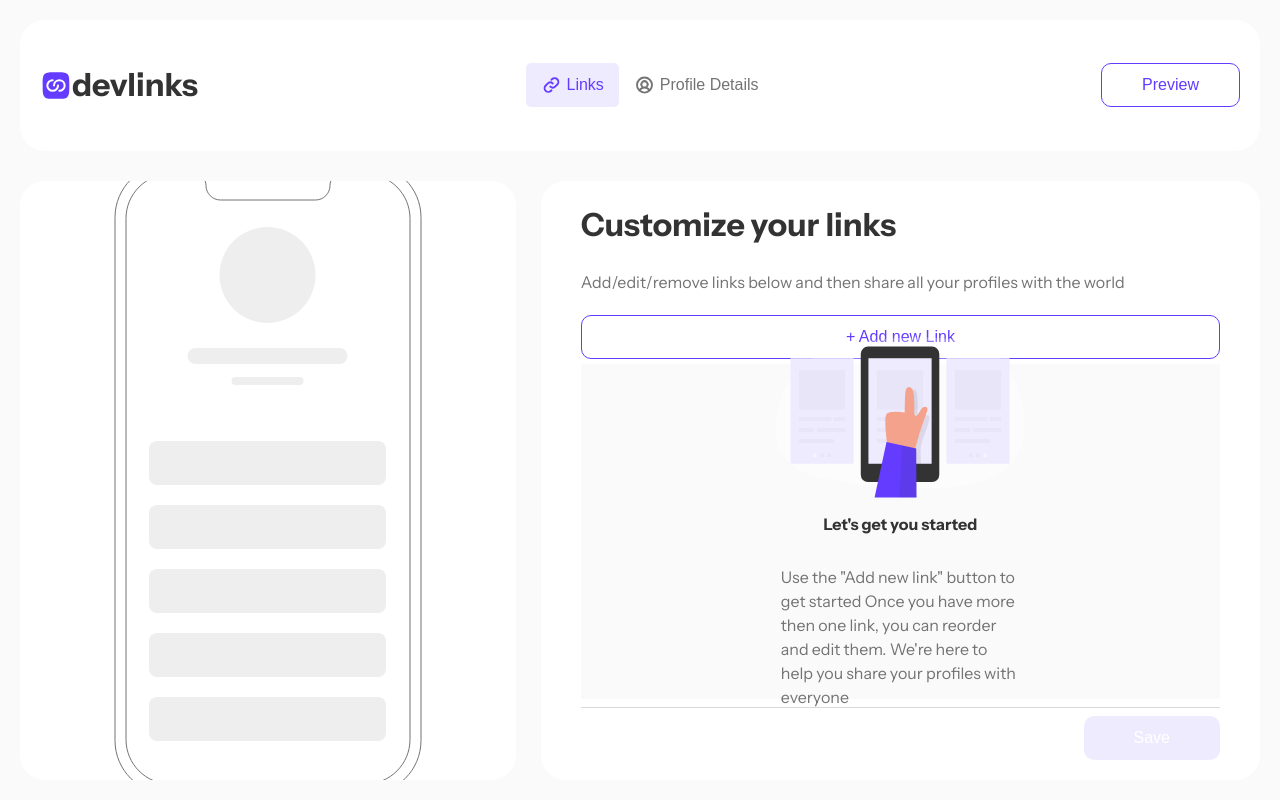
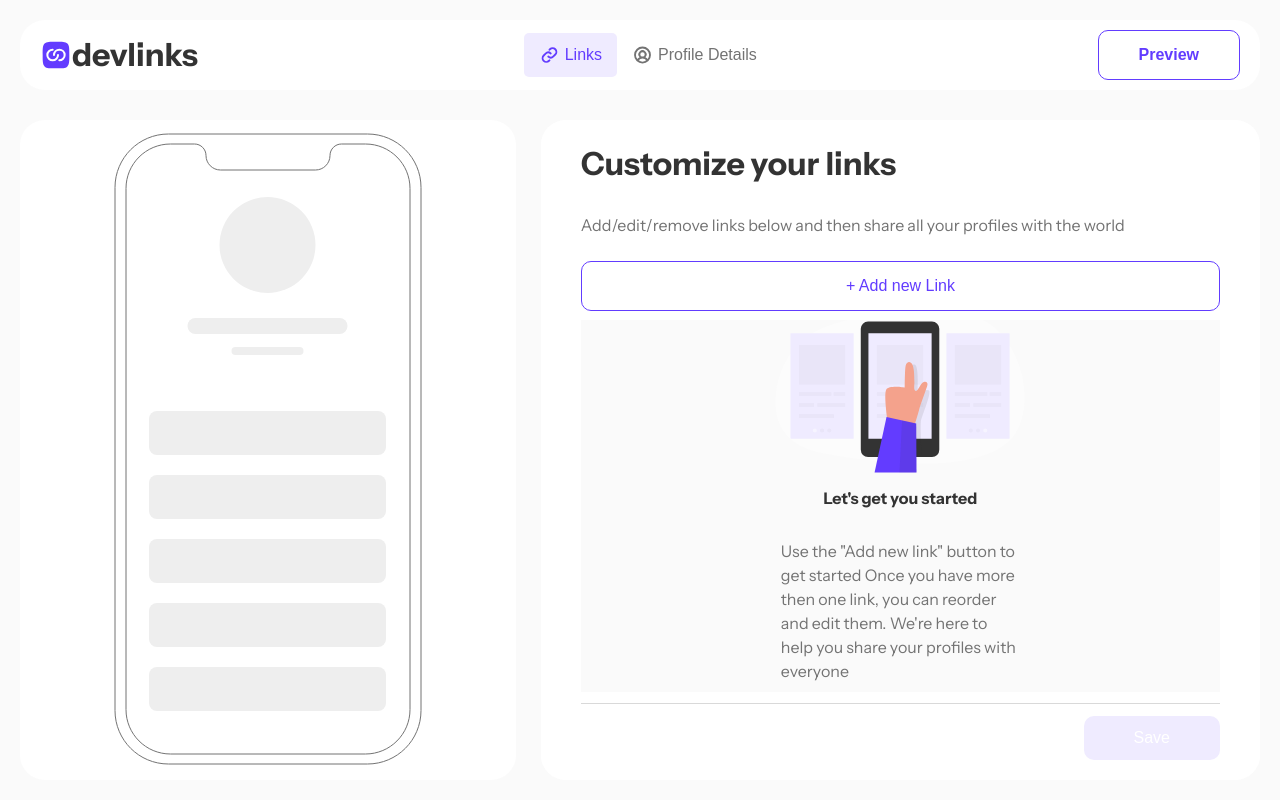
Before and after one commit to JoelStorr/FM-LinkSharing-App, a Nuxt app: page /editor in a window 1280 px wide. Built offline with nearby package versions, Linux system fonts and the light colour scheme; no server answers.

Commit message:
Fixed html bugs

```diff
--- a/assets/css/main.css
+++ b/assets/css/main.css
@@ -47,6 +47,14 @@ p{
     color: #737373;
 }
 
+span {
+    font-size: 1.6rem;
+    line-height: 150%;
+    font-weight: normal;
+    font-style: normal;
+    color: #737373;
+}
+
 label{
     font-size: 1.2rem;
     line-height: 150%;
--- a/components/NavBar.vue
+++ b/components/NavBar.vue
@@ -1,8 +1,8 @@
 <template>
-  <div id="navbar">
+  <nav id="navbar">
     <div class="logo-holder">
       <img src="/images/logo-devlinks-small.svg" />
-      <h1 class="mobile-name">devlinks</h1>
+      <h2 class="mobile-name">devlinks</h2>
     </div>
 
     <div class="tabs-holder">
@@ -27,7 +27,7 @@
         <img src="/images/icon-preview-header.svg" />
       </template>
     </UIButtonSecondary>
-  </div>
+  </nav>
 </template>
 
 <script setup>
@@ -62,9 +62,16 @@ function navigateToProfiel() {
   justify-content: space-between;
   background-color: white;
   border-radius: 25px;
-  padding: 2rem;
+  padding: 1rem 2rem;
 }
 
+h2 {
+    font-size: 3.2rem;
+    line-height: 150%;
+    font-weight: bold;
+    margin: 0;
+    padding: 0;
+}
 .logo-holder {
   display: flex;
 }
--- a/components/UI/Button/Secondary.vue
+++ b/components/UI/Button/Secondary.vue
@@ -1,11 +1,11 @@
 <template>
   <button @click="emit('onClick')" :disabled="props.disabled">
-    <div :class="props.iconOnly ? 'btn-icon' : ''">
+    <span :class="props.iconOnly ? 'btn-icon' : ''">
       <slot name="icon"></slot>
-    </div>
-    <div :class="props.iconOnly ? 'btn-text' : ''">
+    </span>
+    <span :class="props.iconOnly ? 'btn-text' : ''">
       <slot name="text"></slot>
-    </div>
+    </span>
   </button>
 </template>
 
@@ -27,6 +27,9 @@ button {
   border-radius: 10px;
   font-size: 1.6rem;
 }
+.btn-text{
+  font-weight: bolder;
+}
 
 button:active {
   background-color: #efebff;
@@ -42,6 +45,10 @@ button:disabled {
 
 .btn-icon {
   display: none;
+}
+
+span{
+  color: #623cff;
 }
 
 @media only screen and (max-width: 450px) {
--- a/components/UI/Tab.vue
+++ b/components/UI/Tab.vue
@@ -5,7 +5,7 @@
     @click="emits('clicked')"
   >
     <img :src="props.imgSrc" />
-    <p class="mobile-text"><slot /></p>
+    <span class="mobile-text"><slot /></span>
   </button>
 </template>
 
@@ -29,14 +29,14 @@ const emits = defineEmits("clicked");
   border-radius: 0.5rem;
 }
 
-.tag p {
+.tag span {
   margin: 0;
   padding: 0;
   margin-left: 0.5rem;
   color: #737373;
 }
 
-.tag:hover p {
+.tag:hover span {
   color: #633cff;
 }
 
@@ -49,7 +49,7 @@ const emits = defineEmits("clicked");
   background-color: #efebff;
 }
 
-.active p {
+.active span {
   color: #633cff;
 }
 
--- a/nuxt.config.ts
+++ b/nuxt.config.ts
@@ -1,13 +1,18 @@
 // https://nuxt.com/docs/api/configuration/nuxt-config
 export default defineNuxtConfig({
+  app: {
+    head: {
+      charset: "utf-8",
+      title: "devlinks",
+      link: [{ rel: "icon", type: "image/x-icon", href: "/favicon.png" }],
+      htmlAttrs: {
+        lang: "en",
+      },
+    },
+  },
   ssr: false,
   devtools: { enabled: true },
-  css:[
-    '~/assets/css/main.css'
-  ],
-  modules: [
-    '@pinia/nuxt'
-  ],
-  plugins:['~/plugins/vue-draggable.client.js']
-
-})
+  css: ["~/assets/css/main.css"],
+  modules: ["@pinia/nuxt"],
+  plugins: ["~/plugins/vue-draggable.client.js"],
+});
--- a/pages/editor/index.vue
+++ b/pages/editor/index.vue
@@ -6,7 +6,7 @@
       @setProfileEditor="setProfileEditor"
     />
 
-    <div class="mainView">
+    <main class="mainView">
       <div class="phonePreview">
         <div class="image-holder">
           <img
@@ -16,10 +16,10 @@
           <div class="profile-image-holder" v-if="profile.image">
             <img :src="profile.image" class="profile-image" />
           </div>
-          <h2 class="name-prev">
+          <h2 class="name-prev"  v-if="profile.firstName !== null && profile.lastName !== null">
             {{ profile.firstName }} {{ profile.lastName }}
           </h2>
-          <p class="link-prev">{{ profile.email }}</p>
+          <p class="link-prev" v-if="profile.email !== null">{{ profile.email }}</p>
           <UILink
             v-if="link1 !== null"
             id="link1"
@@ -61,7 +61,7 @@
         />
         <ProfileEditor v-else />
       </div>
-    </div>
+    </main>
   </div>
 </template>
 
```
Also changed, not shown: public/favicon.png (renamed from public/images/favicon-32x32.png), 1 other file (tests, documents, lock files or other folders).
